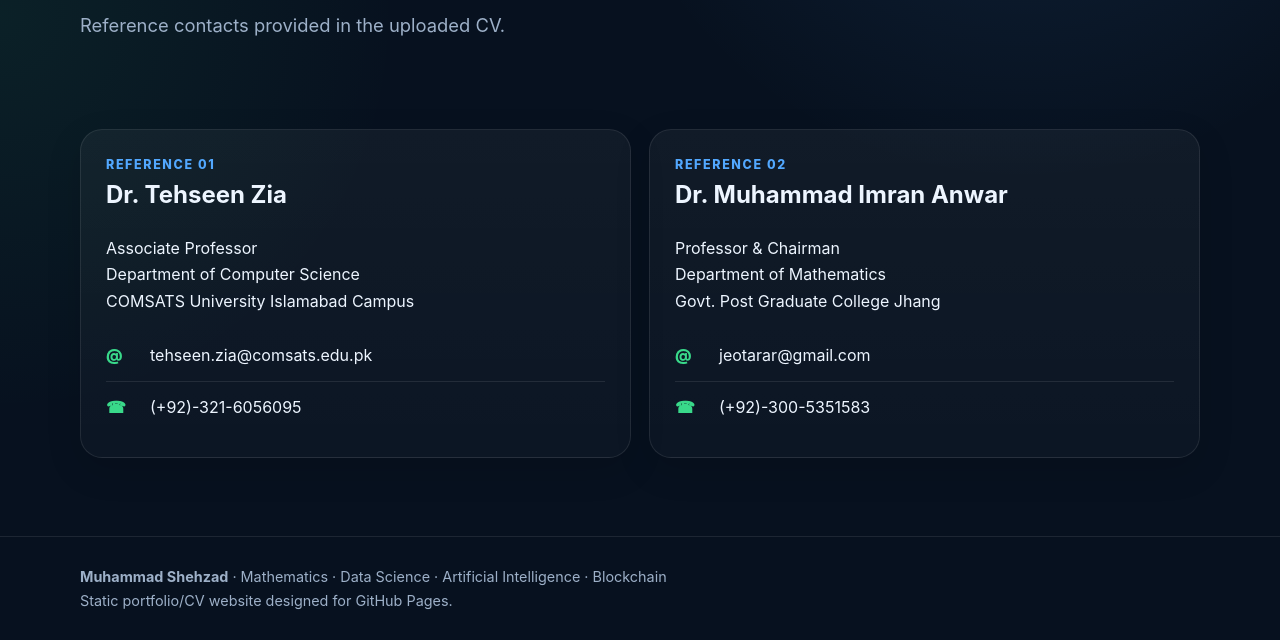
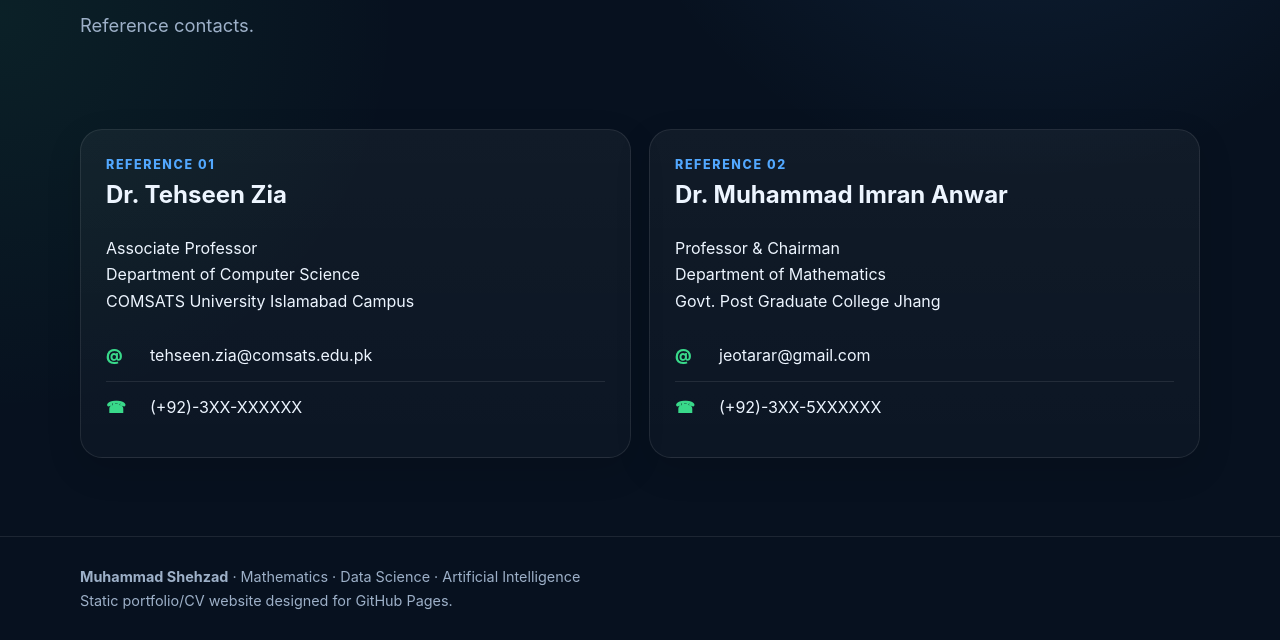
Before and after one commit to DBDMLABS/DBDMLABS.github.io, a plain HTML site: page references.html in a window 1280 px wide. Shown: the part 253-893 px from the top of the page. Drawn offline with Linux system fonts and the light colour scheme.

Commit message:
Update references.html

```diff
--- a/references.html
+++ b/references.html
@@ -27,16 +27,16 @@
 </nav>
 
 <main>
-<section class="page-head"><div class="container"><div class="kicker">07 · Academic References</div><h1>References</h1><p class="lead">Reference contacts provided in the uploaded CV.</p></div></section>
+<section class="page-head"><div class="container"><div class="kicker">07 · Academic References</div><h1>References</h1><p class="lead">Reference contacts.</p></div></section>
 <section class="section"><div class="container grid grid-2">
-  <article class="card"><div class="eyebrow">Reference 01</div><h2>Dr. Tehseen Zia</h2><p>Associate Professor<br>Department of Computer Science<br>COMSATS University Islamabad Campus</p><div class="contact-row"><div class="contact-icon">@</div><div>tehseen.zia@comsats.edu.pk</div></div><div class="contact-row"><div class="contact-icon">☎</div><div>(+92)-321-6056095</div></div></article>
-  <article class="card"><div class="eyebrow">Reference 02</div><h2>Dr. Muhammad Imran Anwar</h2><p>Professor & Chairman<br>Department of Mathematics<br>Govt. Post Graduate College Jhang</p><div class="contact-row"><div class="contact-icon">@</div><div>jeotarar@gmail.com</div></div><div class="contact-row"><div class="contact-icon">☎</div><div>(+92)-300-5351583</div></div></article>
+  <article class="card"><div class="eyebrow">Reference 01</div><h2>Dr. Tehseen Zia</h2><p>Associate Professor<br>Department of Computer Science<br>COMSATS University Islamabad Campus</p><div class="contact-row"><div class="contact-icon">@</div><div>tehseen.zia@comsats.edu.pk</div></div><div class="contact-row"><div class="contact-icon">☎</div><div>(+92)-3XX-XXXXXX</div></div></article>
+  <article class="card"><div class="eyebrow">Reference 02</div><h2>Dr. Muhammad Imran Anwar</h2><p>Professor & Chairman<br>Department of Mathematics<br>Govt. Post Graduate College Jhang</p><div class="contact-row"><div class="contact-icon">@</div><div>jeotarar@gmail.com</div></div><div class="contact-row"><div class="contact-icon">☎</div><div>(+92)-3XX-5XXXXXX</div></div></article>
 </div></section>
 </main>
 
 <footer class="footer">
   <div class="container">
-    <strong>Muhammad Shehzad</strong> · Mathematics · Data Science · Artificial Intelligence · Blockchain
+    <strong>Muhammad Shehzad</strong> · Mathematics · Data Science · Artificial Intelligence
     <br><span>Static portfolio/CV website designed for GitHub Pages.</span>
   </div>
 </footer>
```
